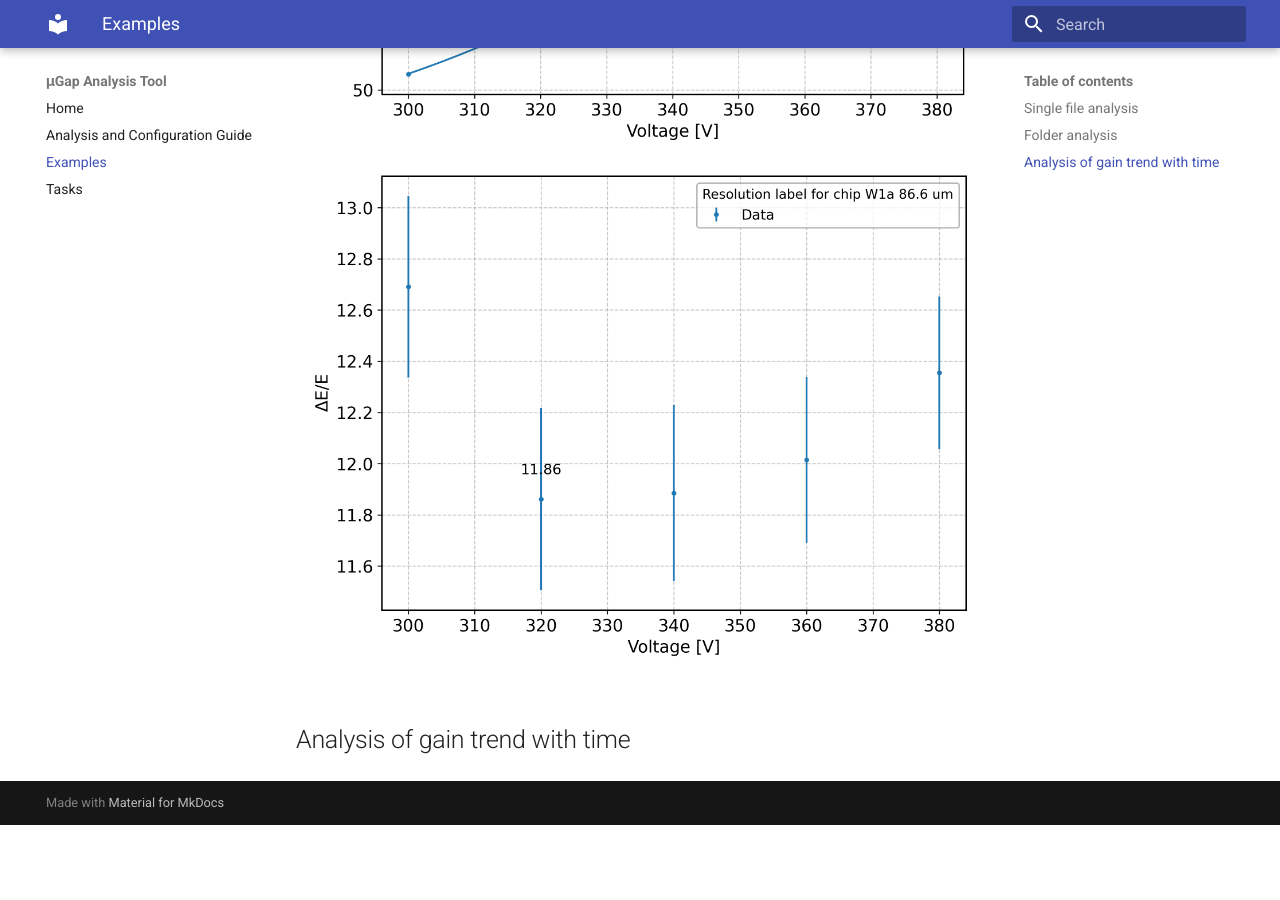
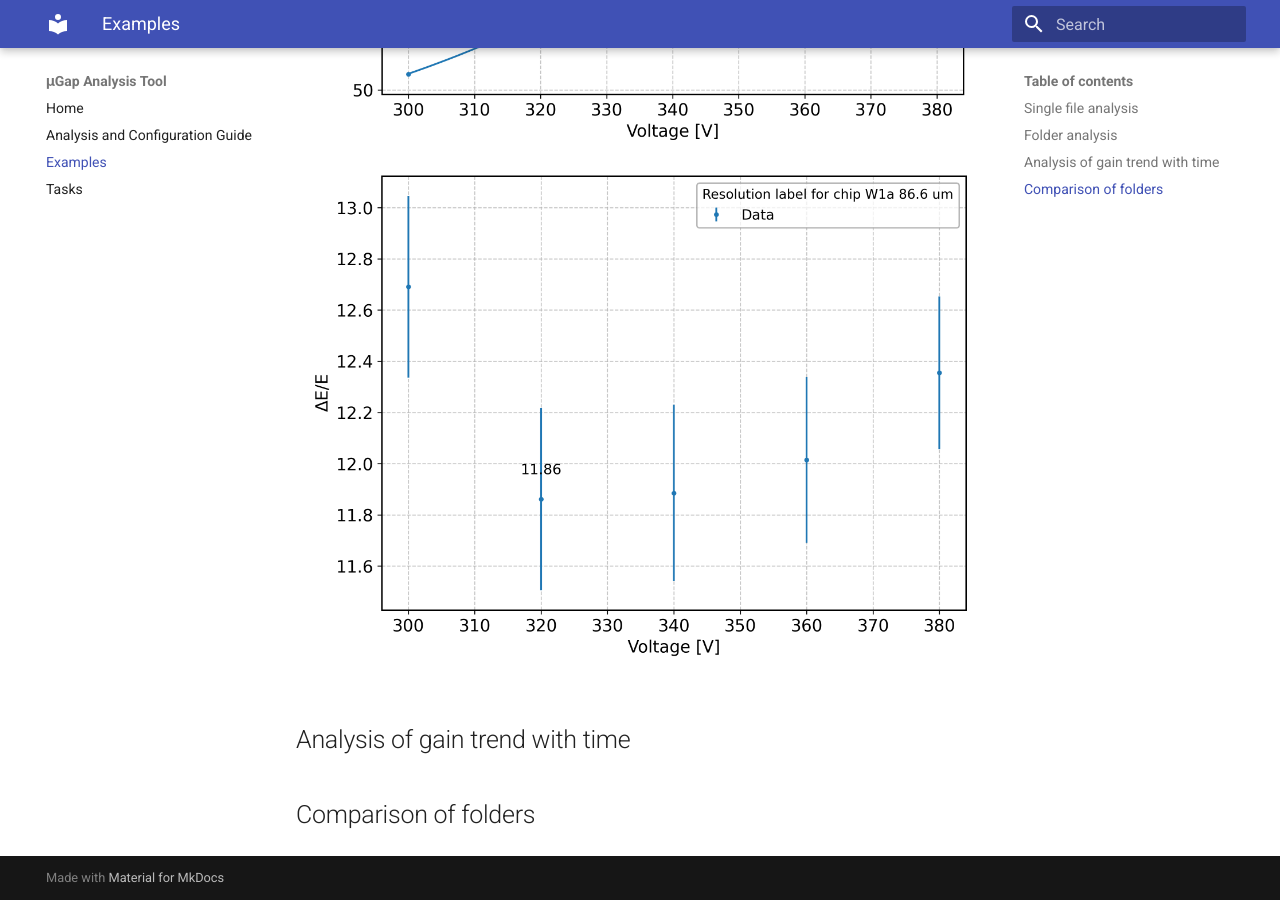
Before and after one commit to augustocattafesta/master_thesis, an MkDocs documentation site: the page built from docs/examples.md, in a window 1280 px wide and 900 px high, scrolled down 3452 px. Built offline with MkDocs 1.6.1 and Material for MkDocs 9.7.7, drawn with Linux system fonts in a browser that asks for light colours; before the commit the page ends 4277 px from its top, so only the background shows below that.

Commit message:
Added docs workflow.

```diff
--- a/docs/examples.md
+++ b/docs/examples.md
@@ -39,3 +39,6 @@ Setting the `plot` key to `true` for the `gain` and `resolution` tasks, the outp
 ![Fit](figures/folder_resolution.png)
 
 ## Analysis of gain trend with time
+
+
+## Comparison of folders
```
Also changed, not shown: 1 other file.
